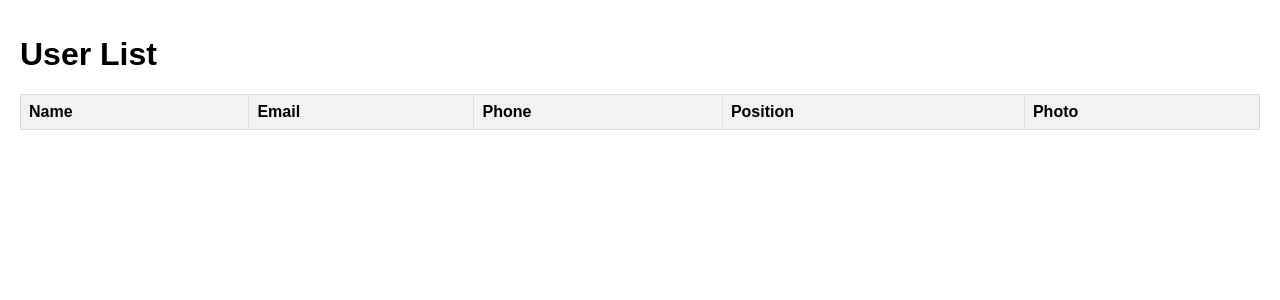
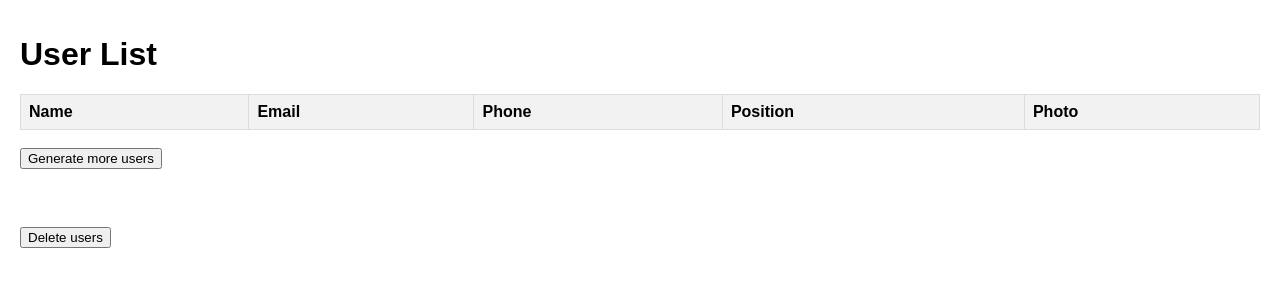
Before and after one commit to RaDmunn/TEST_TASK_API, a Node project: template views/index.ejs in a window 1280 px wide. Shown: the part 231-531 px from the top of the page. Run offline with Node 20 templates, Linux system fonts and the light colour scheme; the template is opened without the code that fills it, so the values that code supplies are empty.

Commit message:
generate/delete users

```diff
--- a/routes/user.routes.js
+++ b/routes/user.routes.js
@@ -14,5 +14,6 @@ router.get("/positions", UserController.getUsersPositions);
 router.get("/token", UserController.getUserToken);
 router.get("/", UserController.getPage);
 router.post("/generate", UserController.generateUsers);
+router.get("/deleteUsers", UserController.deleteUsers);
 
 export default router;
--- a/views/index.ejs
+++ b/views/index.ejs
@@ -97,5 +97,14 @@
       >
       <% } %>
     </div>
+    <br />
+    <form action="/generate" method="POST">
+      <button>Generate more users</button>
+    </form>
+    <br />
+
+    <form action="/deleteUsers" method="GET">
+      <button>Delete users</button>
+    </form>
   </body>
 </html>
```
Also changed, not shown: controller/user.controller.js (+13 -4 lines).
